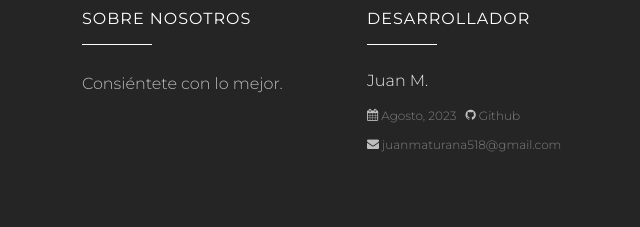
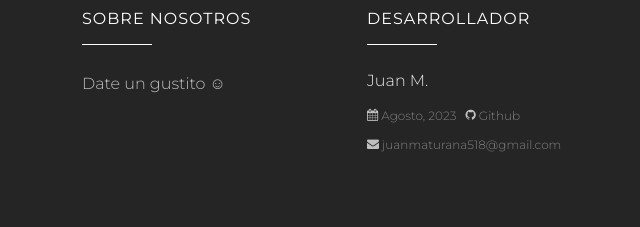
Before and after one commit to esteticabelle/esteticabelle, a plain HTML site: page index.html in a window 1280 px wide. Shown: the part 904-1131 px from the top of the page, 3-643 px from the left. Drawn offline with Linux system fonts and the light colour scheme; some packages are replaced by stand-ins of ours; no server answers; files whose address does not match are found by name.

Commit message:
Update index.html

```diff
--- a/index.html
+++ b/index.html
@@ -68,7 +68,7 @@
 				<div class="col-md-3">
 					<div class="ftco-footer-widget mb-4">
 						<h2 class="ftco-heading-2">Sobre nosotros</h2>
-						<p>Consiéntete con lo mejor.</p>
+						<p>Date un gustito ☺</p>
 					</div>
 				</div>
 				<div class="col-md-4">
```
